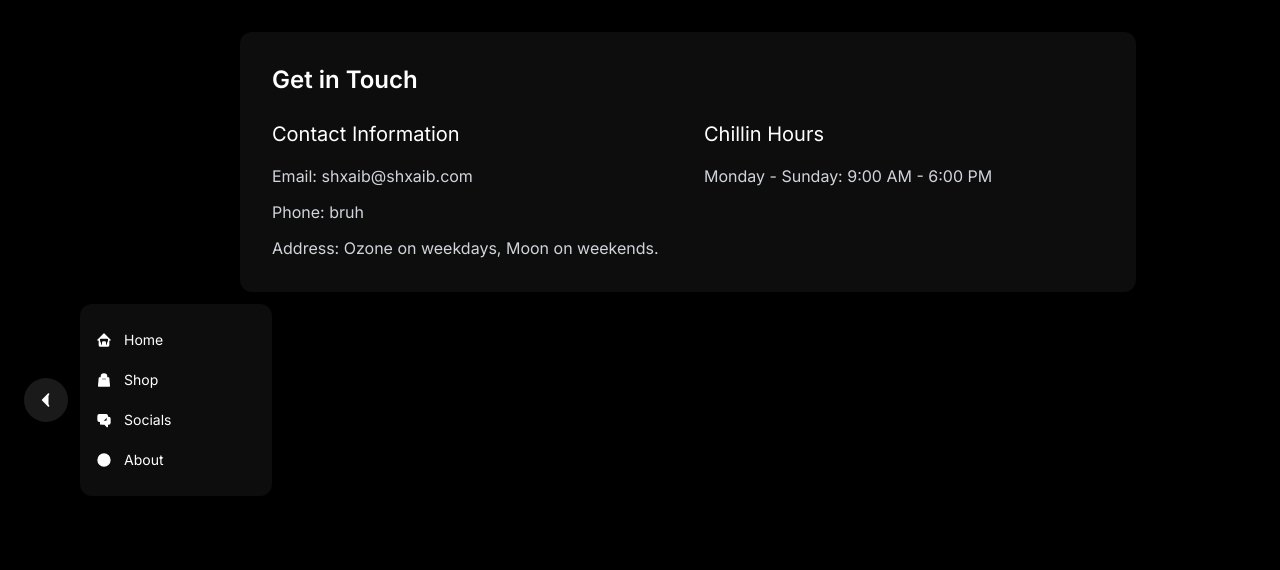
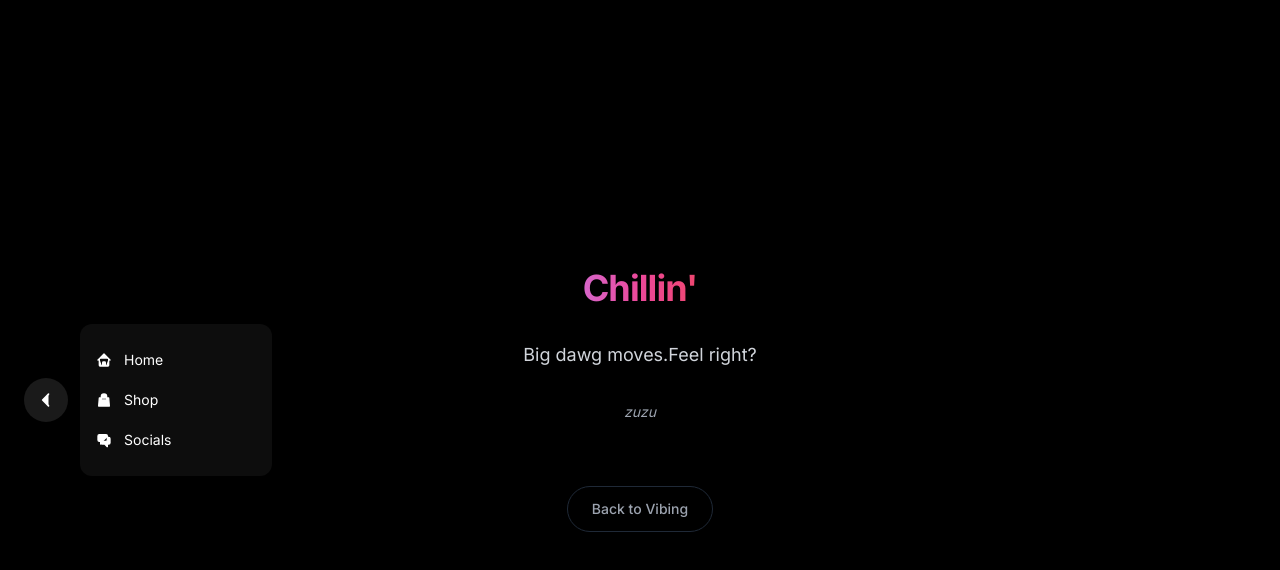
Before and after one commit to syieruh/denom, a Next.js app: page /about in a window 1280 px wide. Both pictures are taken after a click on the button "Toggle menu". Shown: the top 570 px of the page. Built offline with nearby package versions, Linux system fonts and the light colour scheme.

Commit message:
fix: ensure fullscreen compatibility for iOS devices

```diff
--- a/app/(pages)/about/page.tsx
+++ b/app/(pages)/about/page.tsx
@@ -1,26 +1,28 @@
-export default function AboutPage() {
+import Link from 'next/link'
+
+export default function About() {
   return (
-    <div className="min-h-screen bg-black text-white p-8 pl-32">
-      <div className="max-w-4xl mx-auto">
-        <div className="bg-white bg-opacity-5 backdrop-blur-sm rounded-xl p-8">
-          <h2 className="text-2xl font-semibold mb-6">Get in Touch</h2>
-          <div className="grid grid-cols-1 md:grid-cols-2 gap-8">
-            <div>
-              <h3 className="text-xl mb-4">Contact Information</h3>
-              <div className="space-y-3 text-gray-300">
-                <p>Email: shxaib@shxaib.com </p>
-                <p>Phone: bruh </p>
-                <p>Address: Ozone on weekdays, Moon on weekends. </p>
-              </div>
-            </div>
-            <div>
-              <h3 className="text-xl mb-4">Chillin Hours</h3>
-              <div className="space-y-3 text-gray-300">
-                <p>Monday - Sunday: 9:00 AM - 6:00 PM</p>
+    <div className="min-h-screen bg-black text-white flex items-center justify-center">
+      <div className="max-w-2xl px-6 py-16 text-center space-y-8">
+        <h1 className="text-4xl font-bold tracking-tight bg-gradient-to-r from-purple-400 via-pink-500 to-red-500 bg-clip-text text-transparent">
+          Chillin'
+        </h1>
 
-              </div>
-            </div>
-          </div>
+        <p className="text-lg text-gray-300 leading-relaxed">
+          Big dawg moves.Feel right?
+        </p>
+
+        <div className="text-sm text-gray-400 italic">
+          zuzu
+        </div>
+
+        <div className="pt-8">
+          <Link
+            href="/"
+            className="inline-block px-6 py-3 text-sm font-medium text-gray-400 hover:text-white border border-gray-800 rounded-full hover:border-gray-600 transition-all duration-300"
+          >
+            Back to Vibing
+          </Link>
         </div>
       </div>
     </div>
--- a/app/(pages)/socials/page.tsx
+++ b/app/(pages)/socials/page.tsx
@@ -60,9 +60,14 @@ export default function SocialsPage() {
 
 
   return (
-    <div className="min-h-screen bg-black text-white flex flex-col items-center justify-center p-8">
-      <h1 className="text-4xl font-bold mb-12">Connect with Shxaib!</h1>
-      <div className="grid grid-cols-3 gap-8">
+
+    <div className="min-h-screen bg-black text-white flex items-center justify-center">
+      <div className="max-w-2xl px-6 py-16 text-center space-y-8">
+        <h1 className="text-4xl font-bold tracking-tight bg-gradient-to-r from-purple-400 via-pink-500 to-red-500 bg-clip-text text-transparent">
+          Connect with Shxaib!
+        </h1>
+
+        <div className="grid grid-cols-3 gap-8 pt-4">
           {socials.map((social) => (
             <a
               key={social.name}
@@ -74,10 +79,11 @@ export default function SocialsPage() {
               <div className="text-white/80 hover:text-white transition-colors">
                 {social.icon}
               </div>
-            <span className="text-sm font-medium">{social.name}</span>
+              <span className="text-sm font-medium text-gray-300">{social.name}</span>
             </a>
           ))}
         </div>
       </div>
+    </div>
   )
 }
--- a/components/Menu.tsx
+++ b/components/Menu.tsx
@@ -37,43 +37,11 @@ export default function Menu() {
   }
 
   const menuItems = [
-    ...(pathname !== '/' ? [{
-      title: 'Home',
-      icon: (
-        <svg className="w-4 h-4" fill="none" stroke="currentColor" viewBox="0 0 24 24">
-          <path strokeLinecap="round" strokeLinejoin="round" strokeWidth={2} d="M3 12l2-2m0 0l7-7 7 7M5 10v10a1 1 0 001 1h3m10-11l2 2m-2-2v10a1 1 0 01-1 1h-3m-6 0a1 1 0 001-1v-4a1 1 0 011-1h2a1 1 0 011 1v4a1 1 0 001 1m-6 0h6" />
-        </svg>
-      ),
-      href: '/'
-    }] : []),
-    {
-      title: 'Shop',
-      icon: (
-        <svg className="w-4 h-4" fill="none" stroke="currentColor" viewBox="0 0 24 24">
-          <path strokeLinecap="round" strokeLinejoin="round" strokeWidth={2} d="M16 11V7a4 4 0 00-8 0v4M5 9h14l1 12H4L5 9z" />
-        </svg>
-      ),
-      href: '/shop'
-    },
-    {
-      title: 'Socials',
-      icon: (
-        <svg className="w-4 h-4" fill="none" stroke="currentColor" viewBox="0 0 24 24">
-          <path strokeLinecap="round" strokeLinejoin="round" strokeWidth={2} d="M17 8h2a2 2 0 012 2v6a2 2 0 01-2 2h-2v4l-4-4H9a1.994 1.994 0 01-1.414-.586m0 0L11 14h4a2 2 0 002-2V6a2 2 0 00-2-2H5a2 2 0 00-2 2v6a2 2 0 002 2h2v4l.586-.586z" />
-        </svg>
-      ),
-      href: '/socials'
-    },
-    {
-      title: 'About',
-      icon: (
-        <svg className="w-4 h-4" fill="none" stroke="currentColor" viewBox="0 0 24 24">
-          <path strokeLinecap="round" strokeLinejoin="round" strokeWidth={2} d="M13 16h-1v-4h-1m1-4h.01M21 12a9 9 0 11-18 0 9 9 0 0118 0z" />
-        </svg>
-      ),
-      href: '/about'
-    }
-  ]
+    { title: 'Home', icon: <svg className="w-4 h-4" fill="none" stroke="currentColor" viewBox="0 0 24 24"><path strokeLinecap="round" strokeLinejoin="round" strokeWidth={2} d="M3 12l2-2m0 0l7-7 7 7M5 10v10a1 1 0 001 1h3m10-11l2 2m-2-2v10a1 1 0 01-1 1h-3m-6 0a1 1 0 001-1v-4a1 1 0 011-1h2a1 1 0 011 1v4a1 1 0 001 1m-6 0h6" /></svg>, href: '/' },
+    { title: 'Shop', icon: <svg className="w-4 h-4" fill="none" stroke="currentColor" viewBox="0 0 24 24"><path strokeLinecap="round" strokeLinejoin="round" strokeWidth={2} d="M16 11V7a4 4 0 00-8 0v4M5 9h14l1 12H4L5 9z" /></svg>, href: '/shop' },
+    { title: 'Socials', icon: <svg className="w-4 h-4" fill="none" stroke="currentColor" viewBox="0 0 24 24"><path strokeLinecap="round" strokeLinejoin="round" strokeWidth={2} d="M17 8h2a2 2 0 012 2v6a2 2 0 01-2 2h-2v4l-4-4H9a1.994 1.994 0 01-1.414-.586m0 0L11 14h4a2 2 0 002-2V6a2 2 0 00-2-2H5a2 2 0 00-2 2v6a2 2 0 002 2h2v4l.586-.586z" /></svg>, href: '/socials' },
+    { title: 'About', icon: <svg className="w-4 h-4" fill="none" stroke="currentColor" viewBox="0 0 24 24"><path strokeLinecap="round" strokeLinejoin="round" strokeWidth={2} d="M13 16h-1v-4h-1m1-4h.01M21 12a9 9 0 11-18 0 9 9 0 0118 0z" /></svg>, href: '/about' }
+  ].filter(item => item.href !== pathname)
 
   return (
     <>
--- a/components/Scene.tsx
+++ b/components/Scene.tsx
@@ -144,9 +144,11 @@ export default function Scene() {
   }
 
   const toggleFullscreen = () => {
-    if (!document.fullscreenElement) {
+    const docElement = document.documentElement as WebkitHTMLElement;
+    const doc = document as WebkitDocument;
+
+    if (!document.fullscreenElement && !doc.webkitFullscreenElement) {
       try {
-        const docElement = document.documentElement as WebkitHTMLElement;
         // Try standard fullscreen API first
         if (docElement.requestFullscreen) {
           docElement.requestFullscreen();
@@ -155,22 +157,14 @@ export default function Scene() {
         else if (docElement.webkitRequestFullscreen) {
           docElement.webkitRequestFullscreen();
         }
-        // Fallback for iOS - use viewport meta tag
-        else {
-          const meta = document.createElement('meta');
-          meta.name = 'viewport';
-          meta.content = 'width=device-width, initial-scale=1, maximum-scale=1, user-scalable=no';
-          document.getElementsByTagName('head')[0].appendChild(meta);
-        }
         setIsFullscreen(true);
       } catch (err) {
         console.warn('Fullscreen not supported:', err);
       }
     } else {
       try {
-        const doc = document as WebkitDocument;
-        if (doc.exitFullscreen) {
-          doc.exitFullscreen();
+        if (document.exitFullscreen) {
+          document.exitFullscreen();
         } else if (doc.webkitExitFullscreen) {
           doc.webkitExitFullscreen();
         }
```
Also changed, not shown: 1 other file (tests, documents, lock files or other folders). Lines whose indentation alone changed are shown as unchanged.
